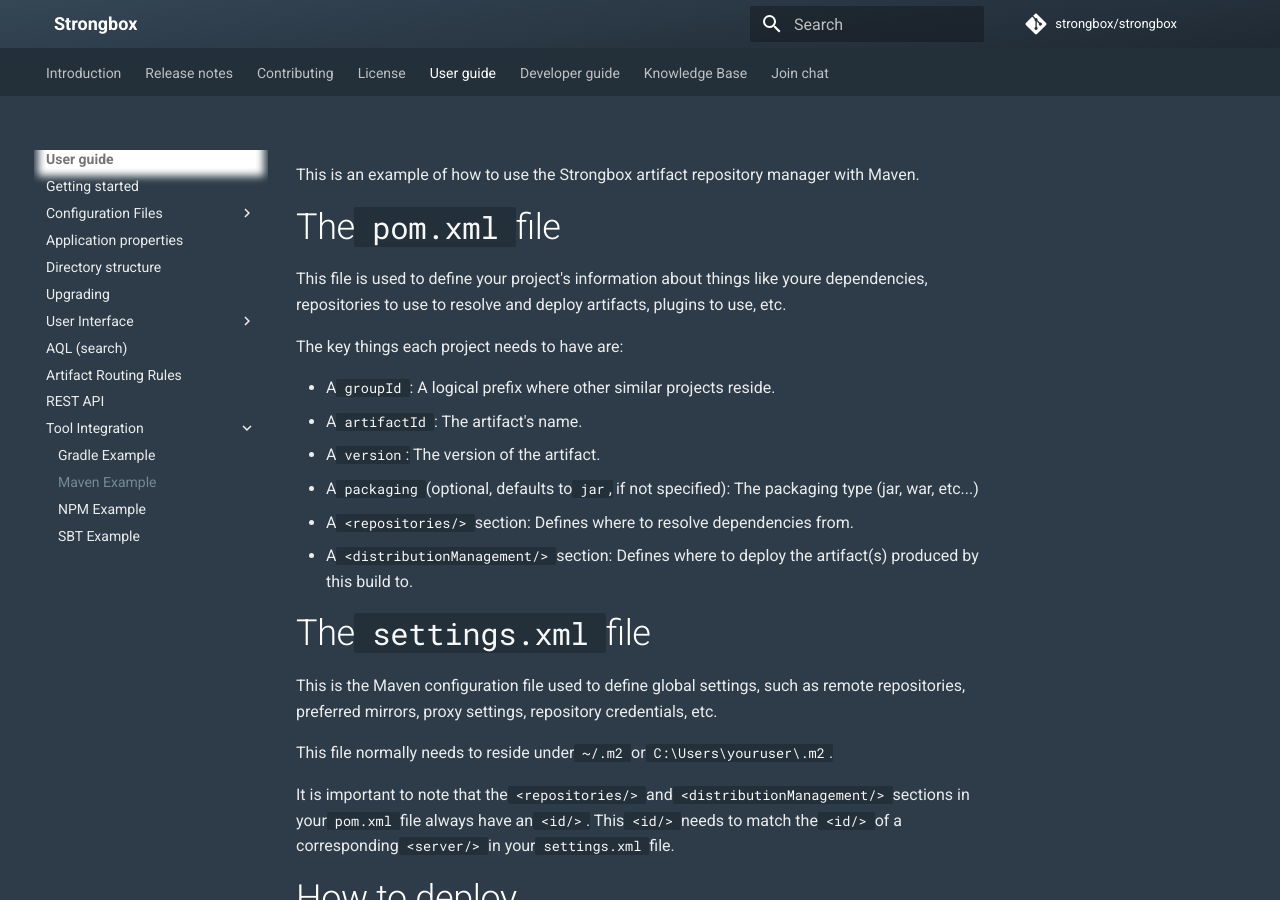
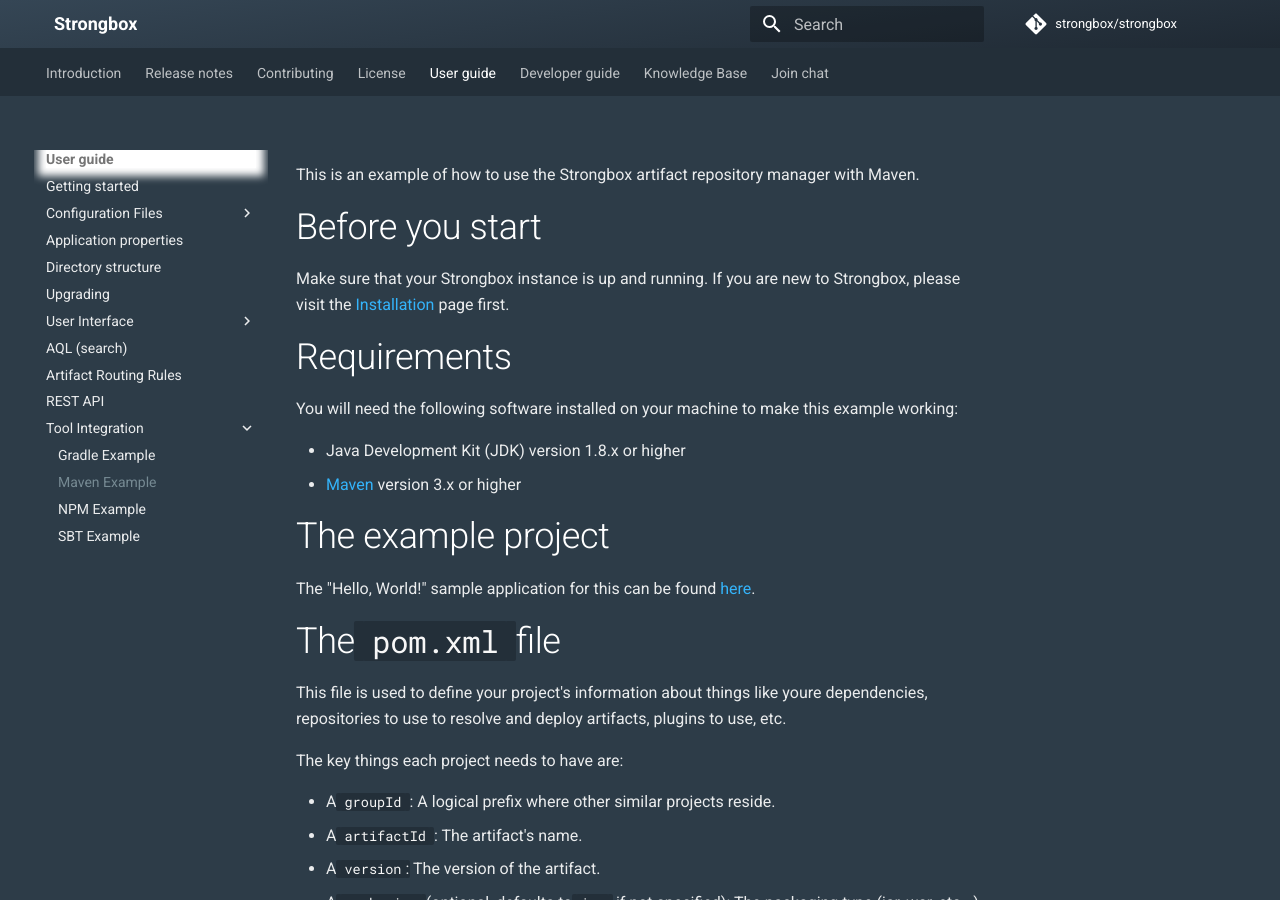
Before and after one commit to strongbox/strongbox-docs, an MkDocs documentation site: the page built from docs/user-guide/tool-integration/maven-example.md, in a window 1280 px wide and 900 px high. Built offline with MkDocs 1.6.1 and Material for MkDocs 9.7.7, drawn with Linux system fonts in a browser that asks for light colours; comment, search, counter and statistics services are not loaded.

Commit message:
Polishing up the Maven page

```diff
--- a/docs/user-guide/tool-integration/maven-example.md
+++ b/docs/user-guide/tool-integration/maven-example.md
@@ -1,4 +1,19 @@
 This is an example of how to use the Strongbox artifact repository manager with Maven.
+
+# Before you start
+
+Make sure that your Strongbox instance is up and running. If you are new to Strongbox, please visit the [Installation](https://strongbox.github.io/user-guide/getting-started.html) page first.
+
+# Requirements
+
+You will need the following software installed on your machine to make this example working:
+
+* Java Development Kit (JDK) version 1.8.x or higher
+* [Maven](http://maven.apache.org/) version 3.x or higher
+
+# The example project
+
+The "Hello, World!" sample application for this can be found [here](https://github.com/strongbox/strongbox-examples/tree/master/hello-strongbox-maven).
 
 # The `pom.xml` file
 
@@ -85,6 +100,7 @@
     [INFO] ------------------------------------------------------------------------
 
 # See also
+
 * [Maven: POM Reference](https://maven.apache.org/pom.html)
 * [Maven: Settings Reference](https://maven.apache.org/settings.html)
 * [Maven: Credentials Encryption Guide](https://maven.apache.org/guides/mini/guide-encryption.html)
```
